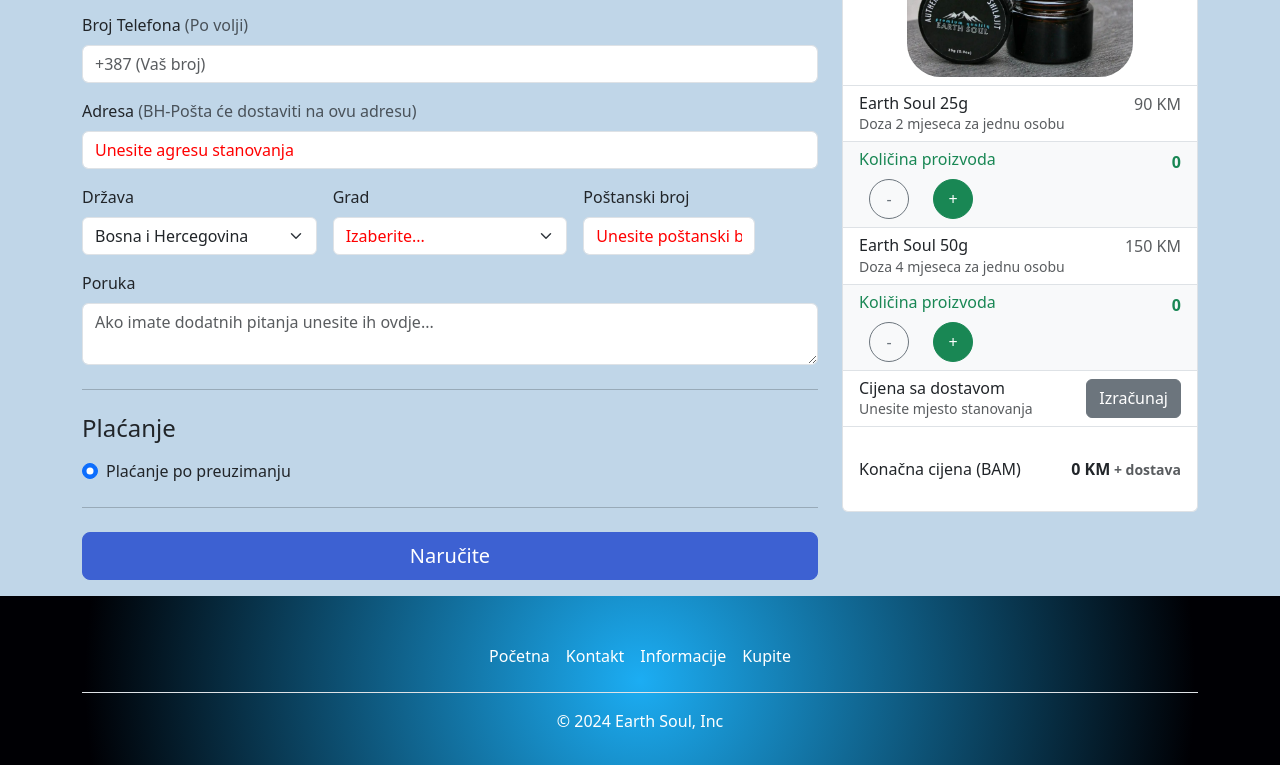
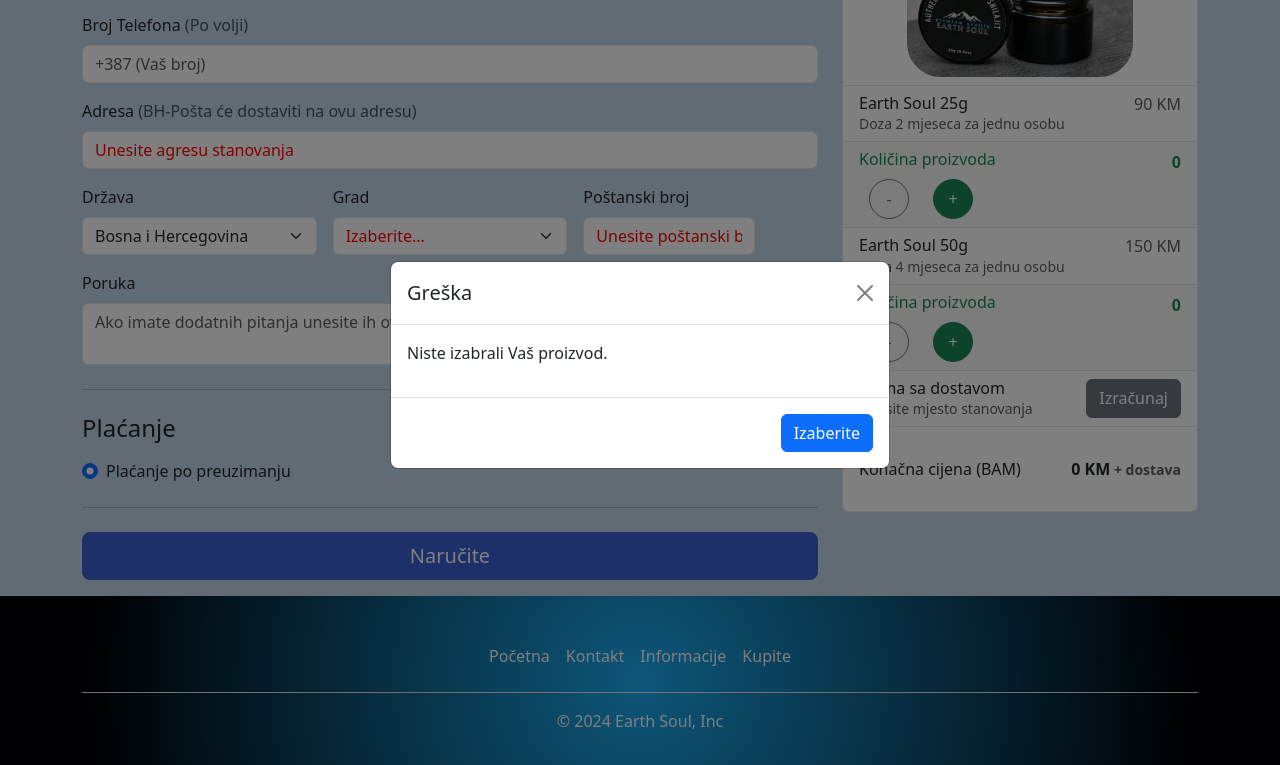
Before and after one commit to TimurSubasic/Shilajit, a website: page buy.html in a window 1280 px wide. Both pictures are taken after a click on the element "Naručite". Shown: the part 620-1385 px from the top of the page. Drawn offline with nearby package versions, Linux system fonts and the light colour scheme; a web font is replaced by a local one.

Commit message:
Bolji buy alert

```diff
--- a/buy.html
+++ b/buy.html
@@ -74,7 +74,7 @@
 
 
               <div class="row g-4">
-                <div class="col-md-5 col-lg-4 order-md-last">
+                <div class="col-md-5 col-lg-4 order-md-last" id="scrollSpyBill">
                   <h4 class="d-flex justify-content-between align-items-center mb-3">
                     <span class="text-primary">Vaš račun</span>
                     <span class="badge bg-primary rounded-pill" id="bill-amount">0</span>
@@ -375,6 +375,29 @@
 
 
 
+<section id="noinput-modal">
+
+  <div class="modal" data-bs-backdrop="static" data-bs-keyboard="false" tabindex="-1" id="buy-modal">
+    <div class="modal-dialog modal-dialog-centered">
+      <div class="modal-content">
+        <div class="modal-header">
+          <h5 class="modal-title">Greška</h5>
+          <button type="button" class="btn-close" data-bs-dismiss="modal" aria-label="Close"></button>
+        </div>
+        <div class="modal-body">
+          <p>Niste izabrali Vaš proizvod.</p>
+        </div>
+        <div class="modal-footer">
+          <button  class="btn btn-primary" data-bs-dismiss="modal" id="back-to-buy">Izaberite</a>
+        </div>
+      </div>
+    </div>
+  </div>
+
+</section>
+
+
+
 
 
 
--- a/buyHandler.js
+++ b/buyHandler.js
@@ -143,7 +143,7 @@
     }
 
     if($("#bill-amount").text() === "0"){
-      alert("Izaberite Vaš proizvod")
+     $("#buy-modal").modal("show");
     }
     else{
       billOk = 1;
@@ -286,3 +286,12 @@
   $("#total-price").text(totalPrice);
   $("#bill-amount").text(Number(amount50)+ Number(amount25));
 });
+
+
+$(document).ready(function(){
+  $("#back-to-buy").click(function() {
+    $('html, body').animate({
+        scrollTop: $("#scrollSpyBill").offset().top
+    }, 700); // Change the duration as needed
+  });
+});
```
